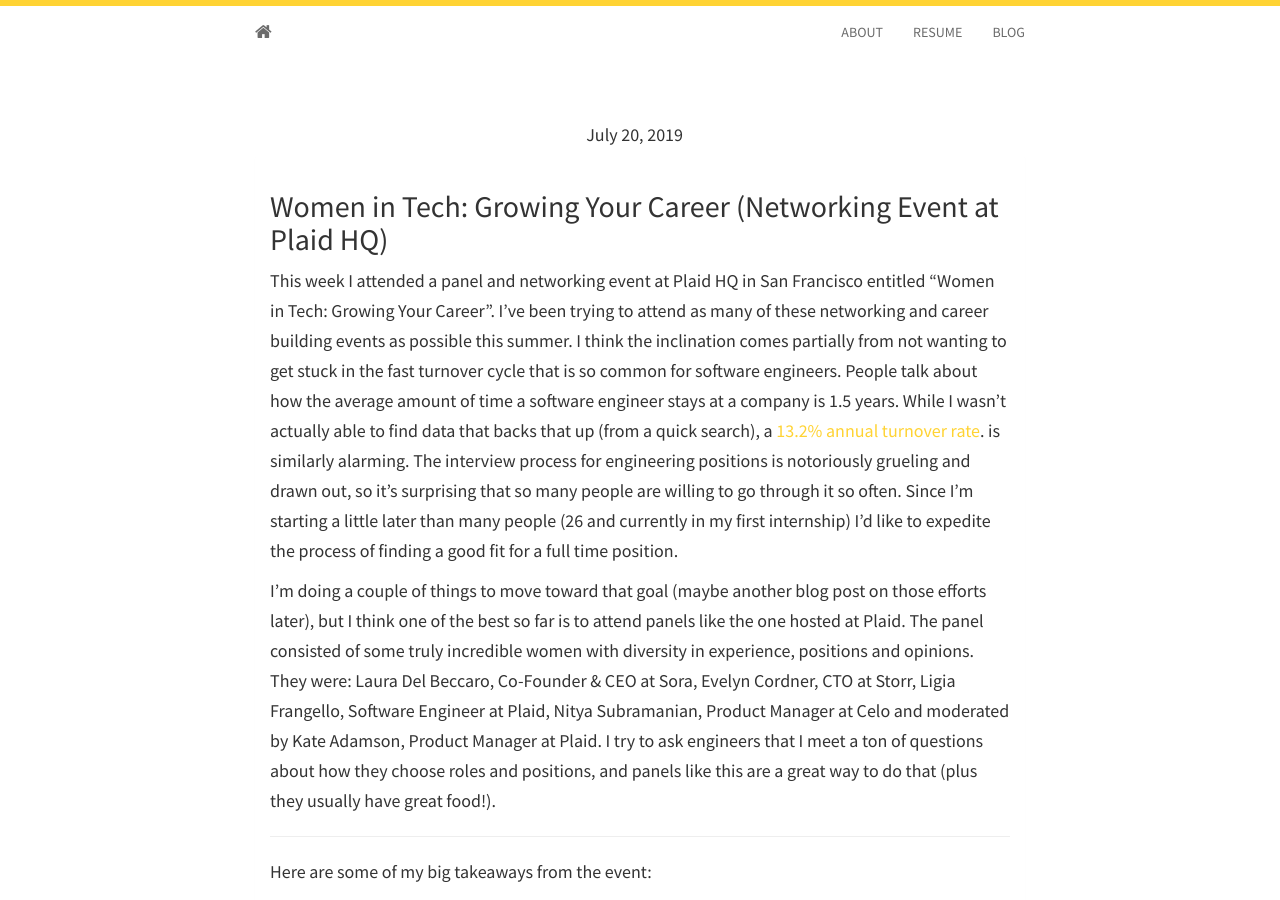
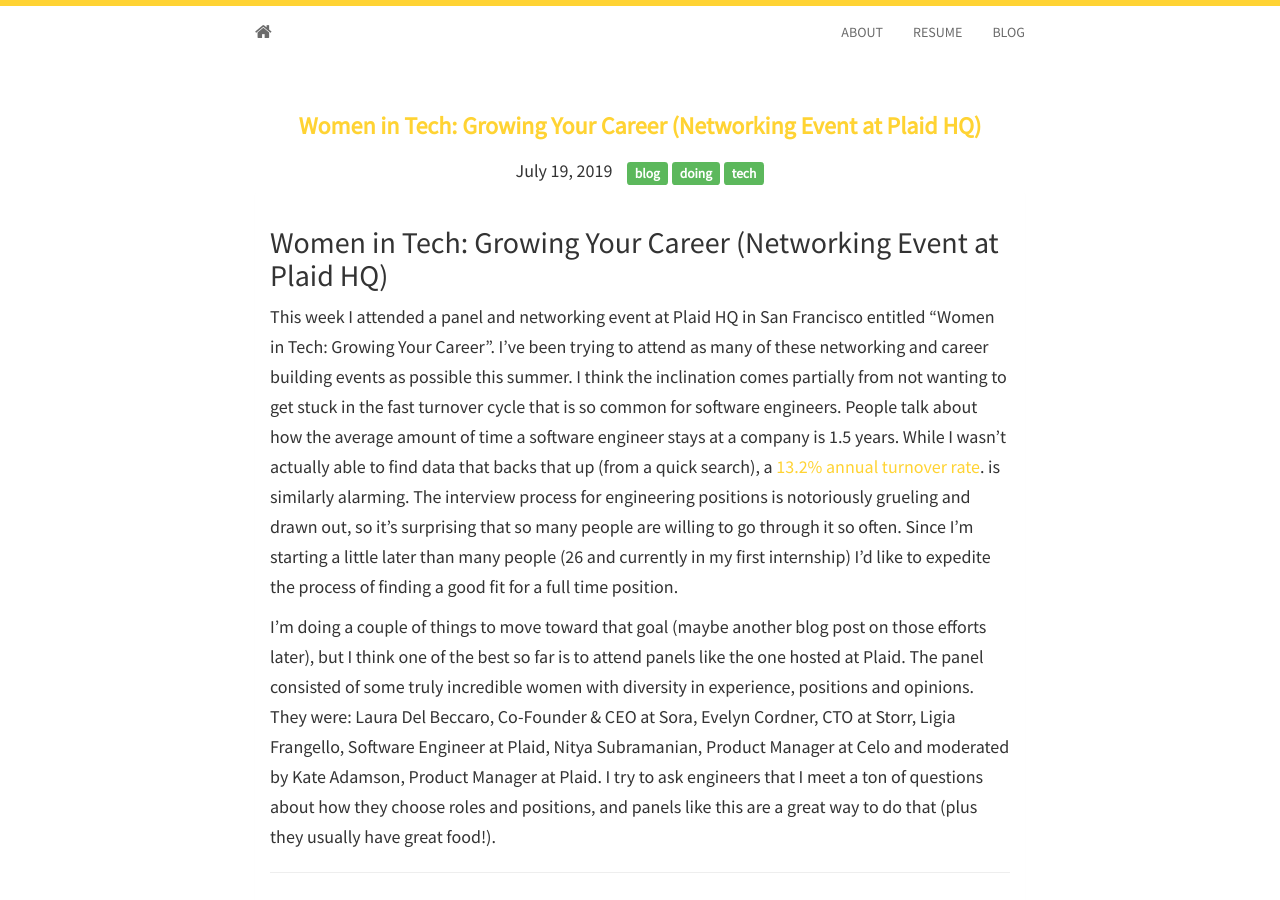
Before and after one commit to camerose/camerose.github.io, a Jekyll site: the page built from _posts/2019-07-19-networking-event-at-plaid.md, in a window 1280 px wide and 900 px high. Built offline with Jekyll 4.4.1, drawn with Linux system fonts in a browser that asks for light colours; nearby versions of some CDN libraries; our own code applies the rules of GitHub Pages for plain Markdown files.

Commit message:
Update 2019-07-19-networking-event-at-plaid.md

```diff
--- a/_posts/2019-07-19-networking-event-at-plaid.md
+++ b/_posts/2019-07-19-networking-event-at-plaid.md
@@ -4,7 +4,7 @@
 - blog
 - doing
 - tech
-title: Women in Tech: Growing Your Career (Networking Event at Plaid HQ)
+title: "Women in Tech: Growing Your Career (Networking Event at Plaid HQ)"
 ---
 ## Women in Tech: Growing Your Career (Networking Event at Plaid HQ)
 This week I attended a panel and networking event at Plaid HQ in San Francisco entitled “Women in Tech: Growing Your
```
